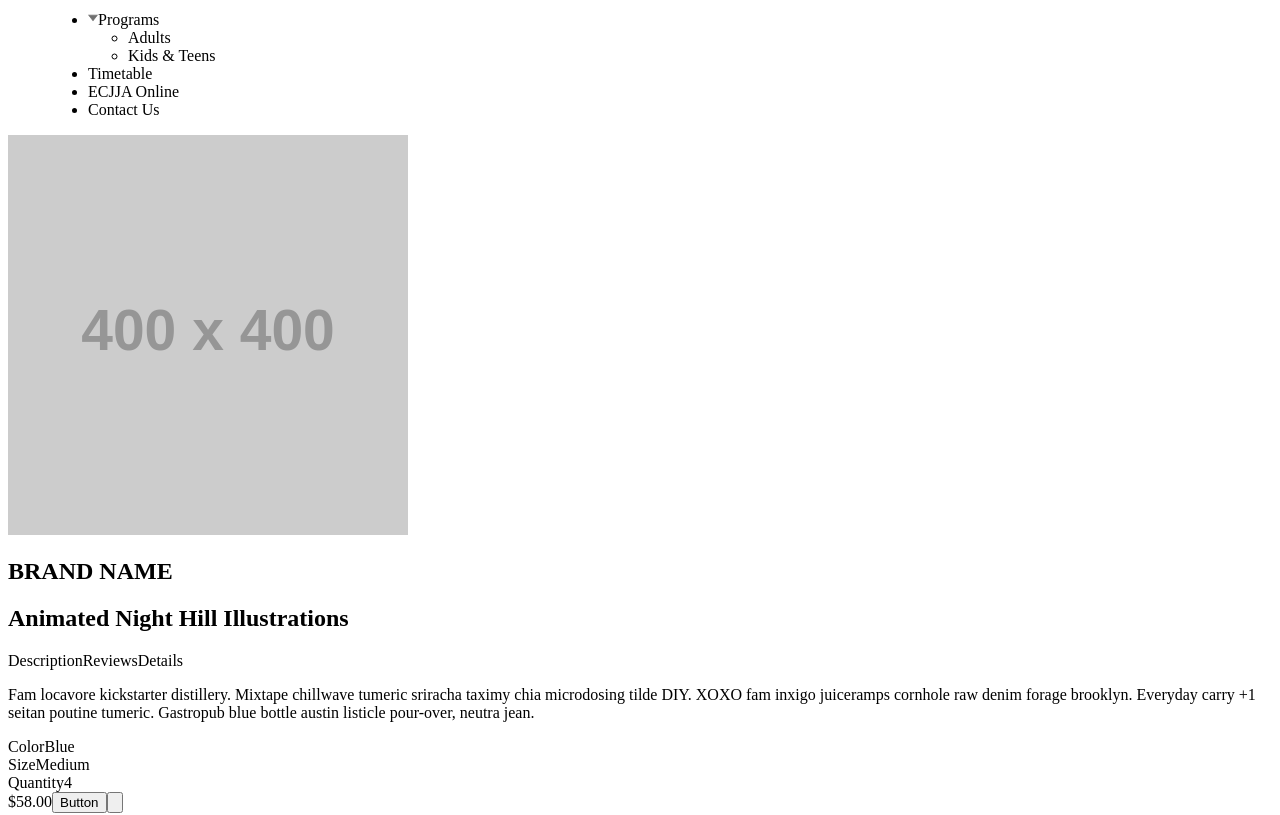
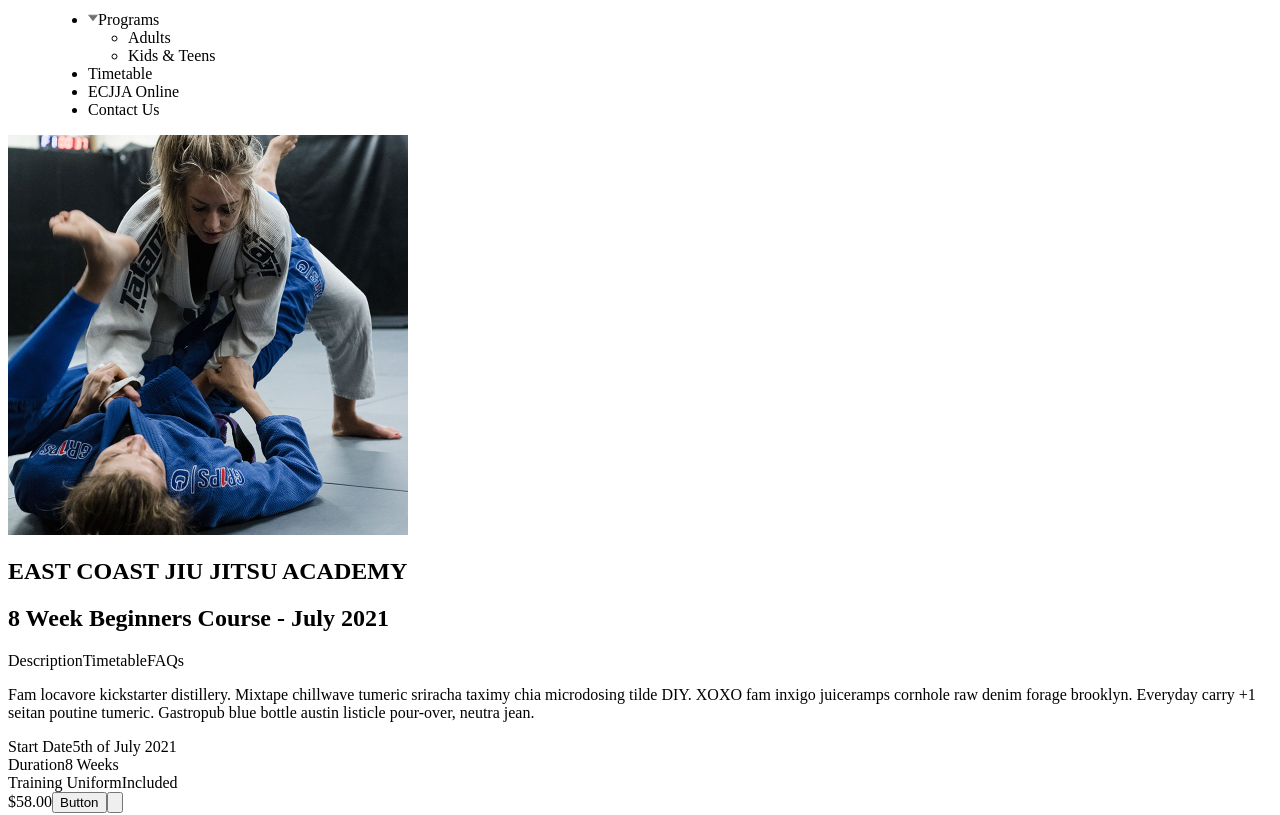
Before and after one commit to slammer1870/ecjja-index, a Next.js app: page /courses/beginners-course in a window 1280 px wide. Shown: the part 1340-2155 px from the top of the page. Built offline with nearby package versions, Linux system fonts and the light colour scheme.

Commit message:
add: course components and image

```diff
--- /dev/null
+++ b/components/CourseProduct.js
@@ -0,0 +1,79 @@
+import Image from "next/image";
+
+const CourseProduct = () => {
+  return (
+    <section className="text-gray-600 body-font overflow-hidden">
+      <div className="container px-5 py-6 lg:py-24 mx-auto">
+        <div className="lg:w-4/5 mx-auto flex flex-wrap">
+            <Image
+              src="/beginners.jpg"
+              width={400}
+              height={400}
+              alt="beginners"
+              className="lg:w-1/2 w-full lg:h-auto h-64 object-cover object-center"
+            />
+          <div className="lg:w-1/2 w-full lg:pl-10 lg:py-6 mt-6 lg:mt-0">
+            <h2 className="text-sm title-font text-gray-500 tracking-widest">
+              EAST COAST JIU JITSU ACADEMY
+            </h2>
+            <h1 className="text-gray-900 text-3xl title-font font-medium mb-4">
+              8 Week Beginners Course - July 2021
+            </h1>
+            <div className="flex mb-4">
+              <a className="flex-grow text-blue-500 border-b-2 border-blue-500 py-2 text-lg px-1">
+                Description
+              </a>
+              <a className="flex-grow border-b-2 border-gray-300 py-2 text-lg px-1">
+                Timetable
+              </a>
+              <a className="flex-grow border-b-2 border-gray-300 py-2 text-lg px-1">
+                FAQs
+              </a>
+            </div>
+            <p className="leading-relaxed mb-4">
+              Fam locavore kickstarter distillery. Mixtape chillwave tumeric
+              sriracha taximy chia microdosing tilde DIY. XOXO fam inxigo
+              juiceramps cornhole raw denim forage brooklyn. Everyday carry +1
+              seitan poutine tumeric. Gastropub blue bottle austin listicle
+              pour-over, neutra jean.
+            </p>
+            <div className="flex border-t border-gray-200 py-2">
+              <span className="text-gray-500">Start Date</span>
+              <span className="ml-auto text-gray-900">5th of July 2021</span>
+            </div>
+            <div className="flex border-t border-gray-200 py-2">
+              <span className="text-gray-500">Duration</span>
+              <span className="ml-auto text-gray-900">8 Weeks</span>
+            </div>
+            <div className="flex border-t border-b mb-6 border-gray-200 py-2">
+              <span className="text-gray-500">Training Uniform</span>
+              <span className="ml-auto text-gray-900">Included</span>
+            </div>
+            <div className="flex">
+              <span className="title-font font-medium text-2xl text-gray-900">
+                $58.00
+              </span>
+              <button className="flex ml-auto text-white bg-blue-500 border-0 py-2 px-6 focus:outline-none hover:bg-blue-600 rounded">
+                Button
+              </button>
+              <button className="rounded-full w-10 h-10 bg-gray-200 p-0 border-0 inline-flex items-center justify-center text-gray-500 ml-4">
+                <svg
+                  fill="currentColor"
+                  strokeLinecap="round"
+                  strokeLinejoin="round"
+                  strokeWidth={2}
+                  className="w-5 h-5"
+                  viewBox="0 0 24 24"
+                >
+                  <path d="M20.84 4.61a5.5 5.5 0 00-7.78 0L12 5.67l-1.06-1.06a5.5 5.5 0 00-7.78 7.78l1.06 1.06L12 21.23l7.78-7.78 1.06-1.06a5.5 5.5 0 000-7.78z" />
+                </svg>
+              </button>
+            </div>
+          </div>
+        </div>
+      </div>
+    </section>
+  );
+};
+
+export default CourseProduct;
--- a/pages/courses/beginners-course.js
+++ b/pages/courses/beginners-course.js
@@ -1,73 +1,5 @@
+import CourseProduct from "../../components/CourseProduct";
+
 export default function BeginnersCourse() {
-  return (
-    <section className="text-gray-600 body-font overflow-hidden">
-      <div className="container px-5 py-24 mx-auto">
-        <div className="lg:w-4/5 mx-auto flex flex-wrap">
-          <img
-            alt="ecommerce"
-            className="lg:w-1/2 w-full lg:h-auto h-64 object-cover object-center rounded"
-            src="https://dummyimage.com/400x400"
-          />
-          <div className="lg:w-1/2 w-full lg:pr-10 lg:py-6 mb-6 lg:mb-0">
-            <h2 className="text-sm title-font text-gray-500 tracking-widest">
-              BRAND NAME
-            </h2>
-            <h1 className="text-gray-900 text-3xl title-font font-medium mb-4">
-              Animated Night Hill Illustrations
-            </h1>
-            <div className="flex mb-4">
-              <a className="flex-grow text-indigo-500 border-b-2 border-indigo-500 py-2 text-lg px-1">
-                Description
-              </a>
-              <a className="flex-grow border-b-2 border-gray-300 py-2 text-lg px-1">
-                Reviews
-              </a>
-              <a className="flex-grow border-b-2 border-gray-300 py-2 text-lg px-1">
-                Details
-              </a>
-            </div>
-            <p className="leading-relaxed mb-4">
-              Fam locavore kickstarter distillery. Mixtape chillwave tumeric
-              sriracha taximy chia microdosing tilde DIY. XOXO fam inxigo
-              juiceramps cornhole raw denim forage brooklyn. Everyday carry +1
-              seitan poutine tumeric. Gastropub blue bottle austin listicle
-              pour-over, neutra jean.
-            </p>
-            <div className="flex border-t border-gray-200 py-2">
-              <span className="text-gray-500">Color</span>
-              <span className="ml-auto text-gray-900">Blue</span>
-            </div>
-            <div className="flex border-t border-gray-200 py-2">
-              <span className="text-gray-500">Size</span>
-              <span className="ml-auto text-gray-900">Medium</span>
-            </div>
-            <div className="flex border-t border-b mb-6 border-gray-200 py-2">
-              <span className="text-gray-500">Quantity</span>
-              <span className="ml-auto text-gray-900">4</span>
-            </div>
-            <div className="flex">
-              <span className="title-font font-medium text-2xl text-gray-900">
-                $58.00
-              </span>
-              <button className="flex ml-auto text-white bg-indigo-500 border-0 py-2 px-6 focus:outline-none hover:bg-indigo-600 rounded">
-                Button
-              </button>
-              <button className="rounded-full w-10 h-10 bg-gray-200 p-0 border-0 inline-flex items-center justify-center text-gray-500 ml-4">
-                <svg
-                  fill="currentColor"
-                  strokeLinecap="round"
-                  strokeLinejoin="round"
-                  strokeWidth={2}
-                  className="w-5 h-5"
-                  viewBox="0 0 24 24"
-                >
-                  <path d="M20.84 4.61a5.5 5.5 0 00-7.78 0L12 5.67l-1.06-1.06a5.5 5.5 0 00-7.78 7.78l1.06 1.06L12 21.23l7.78-7.78 1.06-1.06a5.5 5.5 0 000-7.78z" />
-                </svg>
-              </button>
-            </div>
-          </div>
-        </div>
-      </div>
-    </section>
-  );
+  return <CourseProduct />;
 }
```
Also changed, not shown: public/beginners.jpg (added).
